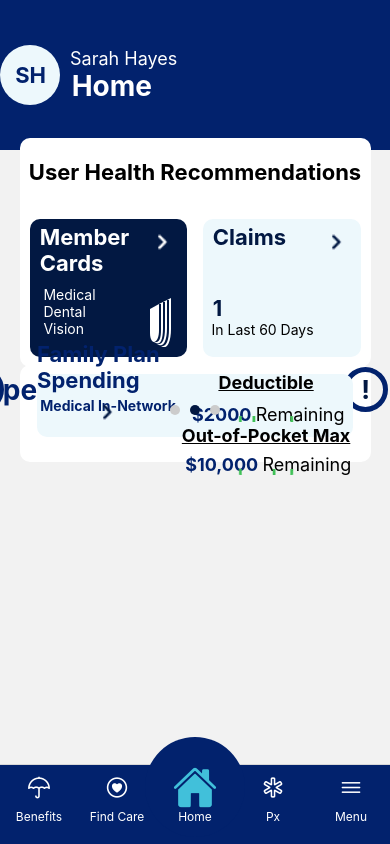
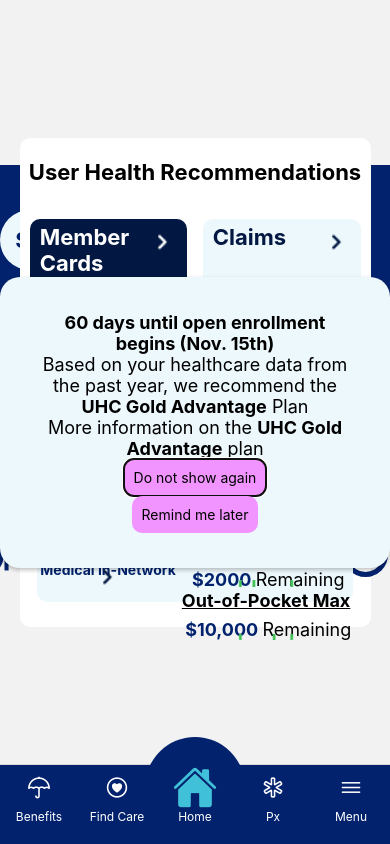
Before and after one commit to garisonjulius/UHG-APP, a React Native app: screen /Home in a window 390 px wide. Built offline with nearby package versions, Linux system fonts and the light colour scheme.

Commit message:
Added text and two buttons to popup

```diff
--- a/app/components/PlanNotif.js
+++ b/app/components/PlanNotif.js
@@ -1,10 +1,12 @@
 import React, {useState} from 'react';
 import {Alert, Modal, StyleSheet, Text, Pressable, View} from 'react-native';
+import { Link } from '@react-navigation/native';
 
-const PlanNotif = ({ displayPopUp }) => {
+const PlanNotif = ({ displayPopUp, recPlanTitle }) => {
     const [popUpVisible, setPopUpVisible] = useState(displayPopUp);
 
     return (
+        <View style={popUpStyles.centeredView}>
             <Modal
                 animationType='slide'
                 transparent={true}
@@ -13,12 +15,82 @@
                     console.log('Modal has been closed');
                     setModalVisible(!modalVisible);
                 }}>
+                <View style={popUpStyles.centeredView}>
+                    <View style={popUpStyles.popUpView}>
+                        <Text style={[popUpStyles.popUpText, popUpStyles.headerText]}>60 days until open enrollment begins (Nov. 15th)</Text>
+                        <Text style={popUpStyles.popUpText}>Based on your healthcare data from the past year, we recommend the <Text style={popUpStyles.planRecText}>{recPlanTitle}</Text> Plan</Text>
+                        {/* TODO: Implement correct link below */}
+                        <Text style={popUpStyles.popUpText}>
+                            More information on the <Text style={popUpStyles.planRecText}>{recPlanTitle}</Text> plan
+                        </Text>
+
+                        {/* Do not show again button */}
+                        <Pressable
+                          style={[popUpStyles.button, popUpStyles.buttonOpen]}
+                          onPress={() => {
+                            // Make POST request
+                            setPopUpVisible(!popUpVisible);
+                          }}
+                        >
+                            <Text>Do not show again</Text>
+                        </Pressable>
+
+                        {/* Remind me later button */}
+                        <Pressable
+                          style={[popUpStyles.button, popUpStyles.buttonOpen]}
+                          onPress={() => {
+                            setPopUpVisible(!popUpVisible);
+                          }}
+                        >
+                            <Text>Remind me later</Text>
+                        </Pressable>
+                    </View>
+                </View>
+
             </Modal>
+        </View>
     );
 }
 
-const style = StyleSheet.create({
-
+const popUpStyles = StyleSheet.create({
+    centeredView: {
+        flex: 1,
+        justifyContent: 'center',
+        alignItems: 'center',
+    },
+    popUpView: {
+        width: '100%',
+        backgroundColor: '#edf8fc',
+        borderRadius: 20,
+        padding: 35,
+        alignItems: 'center',
+        shadowColor: '#000',
+        shadowOffset: {
+            width: 0,
+            height: 2,
+        },
+        shadowOpacity: 0.25,
+        shadowRadius: 4,
+        elevation: 5,
+    },
+    button: {
+        borderRadius: 10,
+        padding: 10,
+        elevation: 2,
+    },
+    buttonOpen: {
+        backgroundColor: '#F194FF',
+    },
+    popUpText: {
+        fontSize: 18,
+        textAlign: 'center',
+    },
+    headerText: {
+        fontWeight: 'bold',
+    },
+    planRecText: {
+        fontWeight: 'bold',
+    },
 });
 
 export default PlanNotif;
--- a/app/screens/Home.js
+++ b/app/screens/Home.js
@@ -1,6 +1,8 @@
-import React, {useState,useEffect, useRef}from "react";
+import React, { useState, useEffect, useRef }from "react";
 import { SafeAreaView } from "react-native-safe-area-context";
 import { data, renderCarouselItem, handleScroll, PageIndicator, useCarouselEffect } from "../components/Carousel";
+import PlanNotif from '../components/PlanNotif';
+
 import styles from '../styles'
 import {
   Image,
@@ -22,6 +24,8 @@
 
   return (
     <SafeAreaView style={styles.container}>
+      {/* ADDITION: PopUp */}
+      <PlanNotif displayPopUp={true} recPlanTitle={'UHC Gold Advantage'}/>
       <View style={styles.headerContainer}>
         <TouchableHighlight>
           <View style={styles.button}>
```
Lines whose indentation alone changed are shown as unchanged.
